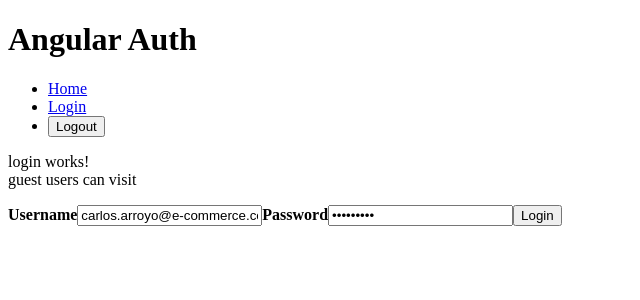
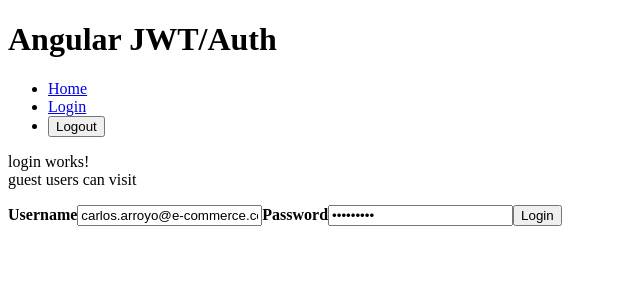
Before and after one commit to carlosarroyoam/e-commerce-frontend, an Angular app: page /login in a window 1280 px wide. Shown: the top 300 px of the page, without its empty margins (0-640 px from the left). Built offline with nearby package versions, Linux system fonts and the light colour scheme.

Commit message:
change app name

```diff
--- a/package.json
+++ b/package.json
@@ -1,5 +1,5 @@
 {
-  "name": "angular-auth",
+  "name": "angular-jwt-auth",
   "version": "0.0.0",
   "scripts": {
     "ng": "ng",
--- a/src/app/app.component.html
+++ b/src/app/app.component.html
@@ -1,4 +1,4 @@
-<h1>Angular Auth</h1>
+<h1>{{ title }}</h1>
 
 <!-- This nav gives you links to click, which tells the router which route to use (defined in the routes constant in AppRoutingModule) -->
 <nav>
--- a/src/app/app.component.ts
+++ b/src/app/app.component.ts
@@ -7,7 +7,7 @@ import { AuthService } from './core/services/auth.service';
   templateUrl: './app.component.html',
 })
 export class AppComponent {
-  title = 'angular-auth';
+  title = 'Angular JWT/Auth';
 
   constructor(private readonly authService: AuthService) {}
 
--- a/src/index.html
+++ b/src/index.html
@@ -2,7 +2,7 @@
 <html lang="en">
   <head>
     <meta charset="utf-8" />
-    <title>AngularAuth</title>
+    <title>Angular JWT/Auth</title>
     <base href="/" />
     <meta name="viewport" content="width=device-width, initial-scale=1" />
     <link rel="icon" type="image/x-icon" href="favicon.ico" />
```
